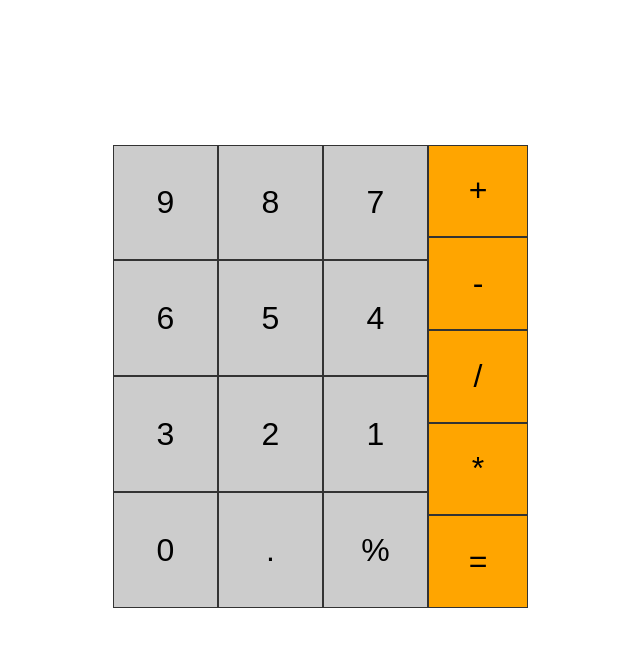
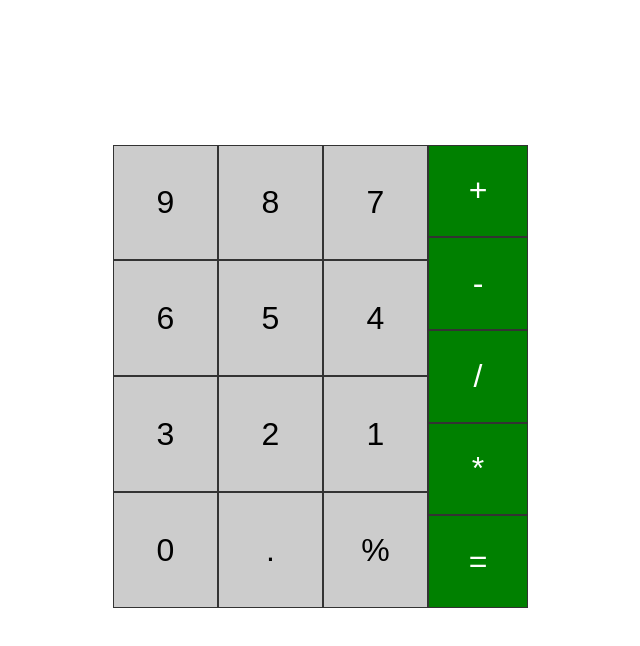
Before and after one commit to i3onilha/calulator-gitflow, a React (Create React App) app: page / in a window 1280 px wide. Shown: the top 646 px of the page, without its empty margins (317-957 px from the left). Built offline with nearby package versions, Linux system fonts and the light colour scheme.

Commit message:
[release] Changes buttons style of operators

```diff
--- a/src/index.css
+++ b/src/index.css
@@ -17,8 +17,9 @@ button {
 }
 
 .operations button {
-  background-color: orange;
+  background-color: green;
   width: 100px;
+  color: white;
 }
 .digits button {
   background-color: #ccc;
```
